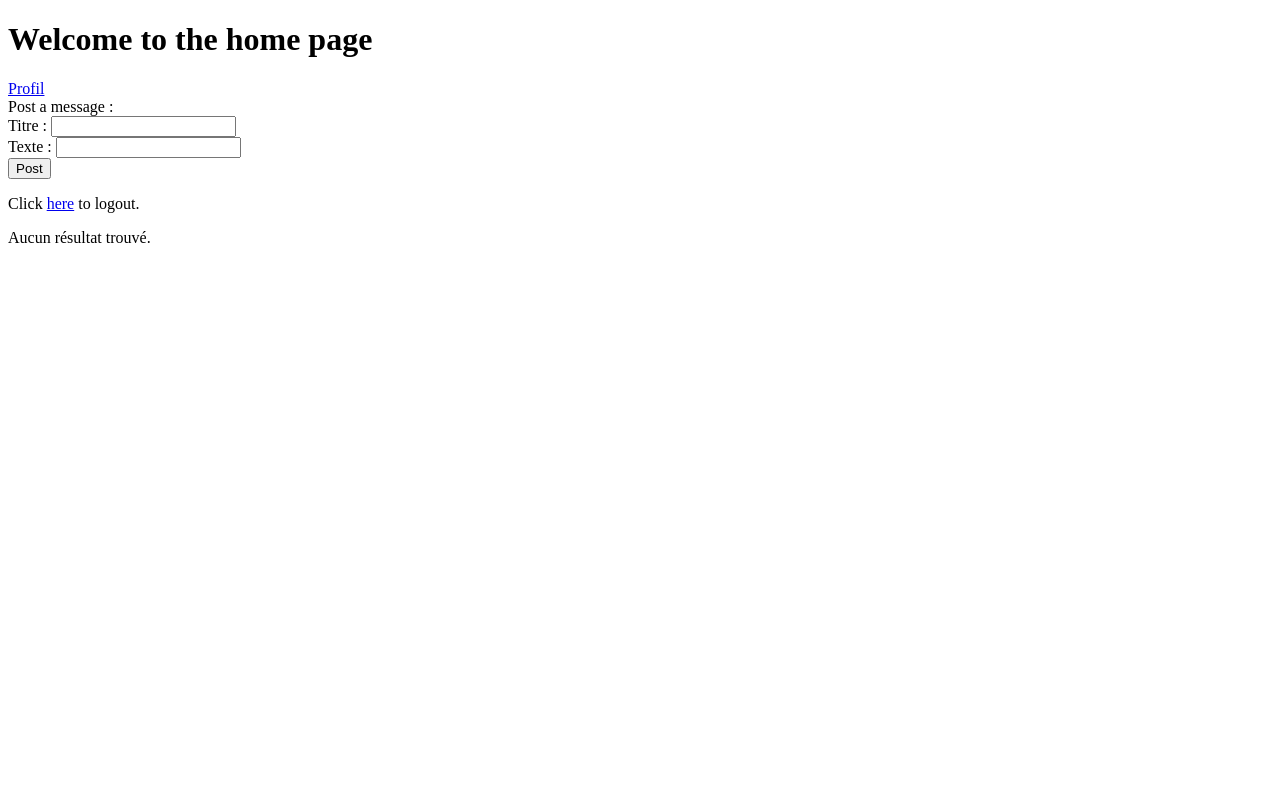
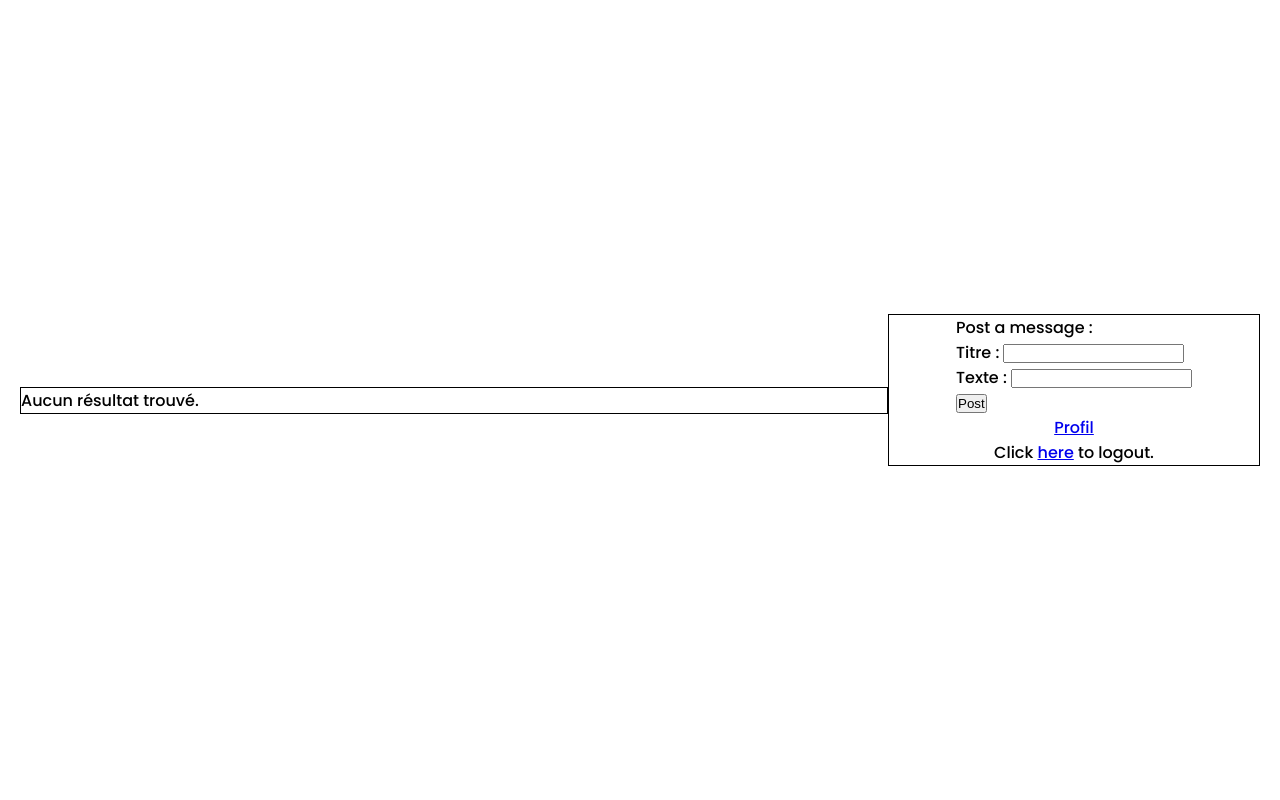
Before and after one commit to CharlesOo0/Rettiwt, a PHP site: page /home.php in a window 1280 px wide. Run offline with PHP 8.4, Linux system fonts and the light colour scheme; the visitor is signed in with stand-in values (Sample User, id 1); data that the repository does not hold is empty.

Commit message:
Nouveauté

```diff
--- a/css/home.css
+++ b/css/home.css
@@ -0,0 +1,50 @@
+/* Réinitialiser les styles par défaut */
+* {
+    margin: 0; /* Supprime la marge par défaut */
+    padding: 0; /* Supprime le padding par défaut */
+    box-sizing: border-box;  /* Inclure la marge et le padding dans la taille */
+}
+
+@font-face { /* Ajoute une police custom */
+    font-family: 'Poppins'; /* Nom de la police */
+    src: url('../font/Poppins-Medium.ttf'); /* Chemin de la police */
+}
+
+
+body { /* Style du body */
+    font-family: 'Poppins'; /* Utilise la police custom pour toute la page */
+
+    display: flex; /* Utilise Flexbox pour centrer le contenu */
+    flex-direction: row; /* Permet de mettre nos éléments en colonnes */
+    justify-content: center; /* Centrer le contenu verticalement */
+    align-items: center; /* Centrer le contenu horizontalement */
+
+    min-height: 100vh; /* Hauteur complète de la fenêtre */
+    padding: 20px; /* Un peu de marge pour éviter que le formulaire ne touche les bords */
+
+    box-sizing: border-box; /* Inclure la marge dans la taille du body */
+
+}
+
+#profil {
+    width: 30%; /* Largeur du formulaire */
+    height: 100%; /* Hauteur du formulaire */
+    display: flex;
+    flex-direction: column;
+    justify-content: center;
+    align-items: center;
+    margin-bottom: 20px;
+
+    border: solid 1px black; /* Ajoute une bordure noire */
+}
+
+#posts {
+    width: 70%; /* Largeur du formulaire */
+    height: 100%; /* Hauteur du formulaire */
+    display: flex;
+    flex-direction: column;
+
+    text-align: left;
+    border: solid 1px black; /* Ajoute une bordure noire */
+
+}
--- a/home.php
+++ b/home.php
@@ -15,31 +15,10 @@
 
 <head>
     <title>Rettiwt</title>
+    <link rel="stylesheet" type="text/css" href="css/home.css">
 </head>
 
 <body>
-    <h1>Welcome to the home page</h1>
-
-    <a href="profil.php">Profil</a>
-
-
-    <?php
-    // -------------------------- Affiche le profil de l'utilisateur -------------------------- //
-    displayProfil($connexion, $_SESSION['username']);
-    ?>
-
-    <div>Post a message : <br>
-    <form method="POST" action="">
-        <label for="text">Titre :</label>
-        <input type="text" name="title"  required><br>
-
-        <label for="text">Texte :</label>
-        <input type="text" name="text" required><br>
-        <input type="submit" value="Post">
-    </form>
-    </div>
-
-    <p>Click <a href="logout.php">here</a> to logout.</p>
 
         <?php
         // -------------------------- Crée un post -------------------------- //
@@ -96,11 +75,31 @@
         }
 
         // -------------------------- Affiche les posts -------------------------- //
+        echo "<div id='posts'>";
         displayPost($connexion, NULL);
-
+        echo "</div>";
         ?>
 
+    <div id="profil">
+        <?php
+        // -------------------------- Affiche le profil de l'utilisateur -------------------------- //
+        displayProfil($connexion, $_SESSION['username']);
+        ?>
 
+        <div>Post a message : <br>
+        <form method="POST" action="">
+            <label for="text">Titre :</label>
+            <input type="text" name="title"  required><br>
+
+            <label for="text">Texte :</label>
+            <input type="text" name="text" required><br>
+            <input type="submit" value="Post">
+        </form>
+        </div>
+
+        <a href="profil.php">Profil</a>
+        <p>Click <a href="logout.php">here</a> to logout.</p>
+    </div>
 
 </body>
 
```
